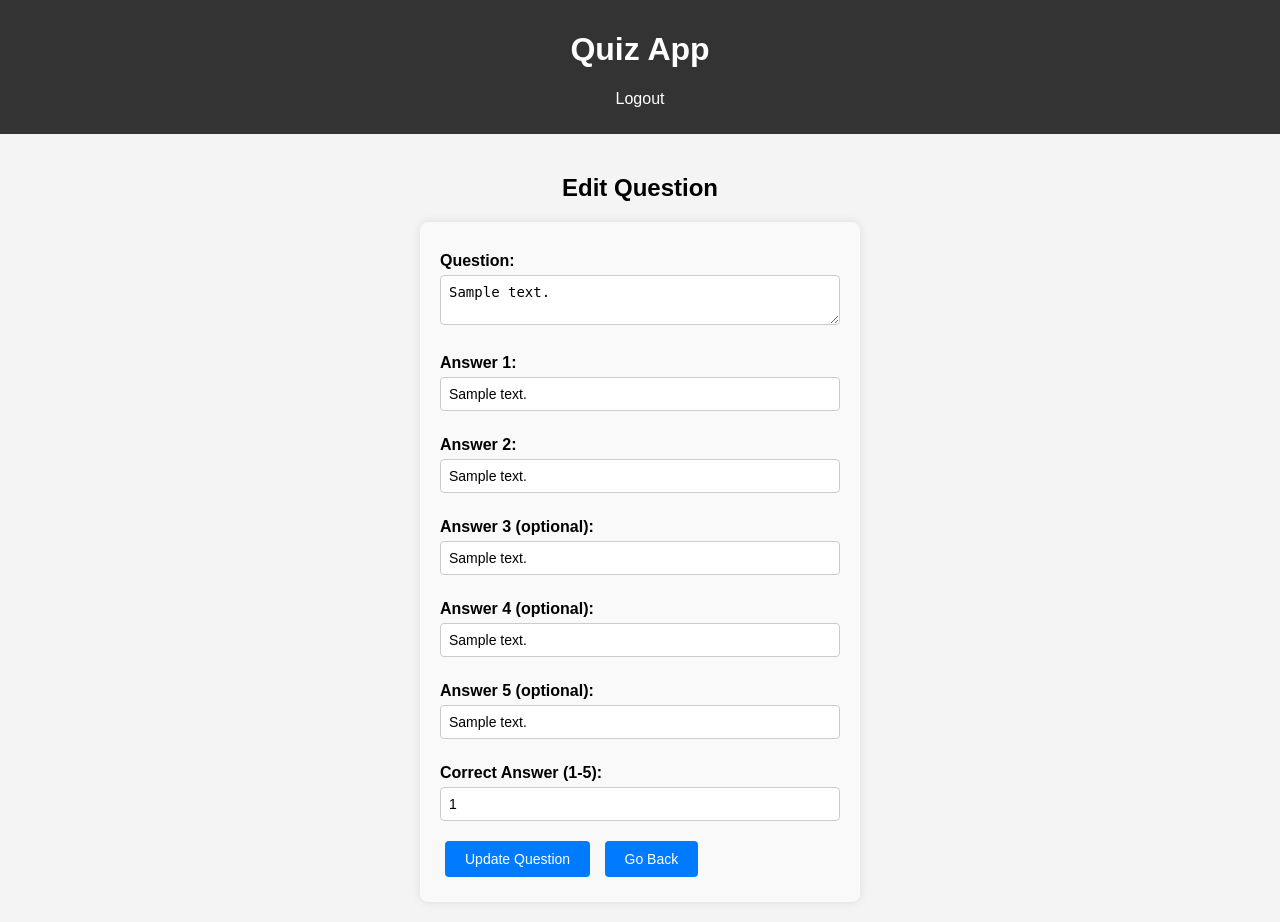
After one commit to yaaaamo/quiz_app_flask, a Flask app: page /edit_question/1 in a window 1280 px wide. The commit adds this page. Run offline with Flask 3, Linux system fonts and the light colour scheme; a user stored in the database is signed in; tables that the repository leaves empty hold one stand-in row (values such as "Sample post").

Commit message:
a user can modify their questions

```diff
--- a/app.py
+++ b/app.py
@@ -1,4 +1,4 @@
-from flask import Flask, render_template, redirect, url_for, request
+from flask import Flask, flash, render_template, redirect, url_for, request
 from flask_sqlalchemy import SQLAlchemy
 from flask_login import LoginManager, login_user, logout_user, login_required, current_user
 from models import db,Question,User
@@ -97,6 +97,28 @@ def view_questions():
     questions = Question.query.filter_by(user_id=user_id).all()
     return render_template('view_questions.html', questions=questions)
 
+@app.route('/edit_question/<int:question_id>', methods=['GET', 'POST'])
+@login_required
+def edit_question(question_id):
+    question = Question.query.get_or_404(question_id)
+    if question.user_id != current_user.id:
+        flash('You are not authorized to edit this question.')
+        return redirect(url_for('view_questions'))
+
+    if request.method == 'POST':
+        question.question_text = request.form['question_text']
+        question.answer_1 = request.form['answer_1']
+        question.answer_2 = request.form['answer_2']
+        question.answer_3 = request.form['answer_3']
+        question.answer_4 = request.form['answer_4']
+        question.answer_5 = request.form['answer_5']
+        question.correct_answer = request.form['correct_answer']
+        db.session.commit()
+        flash('Question updated successfully!')
+        return redirect(url_for('view_questions'))
+
+    return render_template('edit_question.html', question=question)
+
 @app.route('/index')
 def goIndex():
     return render_template('index.html')
--- /dev/null
+++ b/templates/edit_question.html
@@ -0,0 +1,37 @@
+{% extends "base.html" %}
+
+{% block title %}Edit Question - Quiz App{% endblock %}
+
+{% block content %}
+<h2>Edit Question</h2>
+<link rel="stylesheet" href="{{ url_for('static', filename='css/question.css') }}">
+<link rel="stylesheet" href="{{ url_for('static', filename='css/buttons.css') }}">
+
+<div class="form-container">
+    <form action="{{ url_for('edit_question', question_id=question.id) }}" method="POST">
+        <label for="question_text">Question:</label>
+        <textarea id="question_text" name="question_text" required>{{ question.question_text }}</textarea>
+
+        <label for="answer_1">Answer 1:</label>
+        <input type="text" id="answer_1" name="answer_1" value="{{ question.answer_1 }}" required>
+
+        <label for="answer_2">Answer 2:</label>
+        <input type="text" id="answer_2" name="answer_2" value="{{ question.answer_2 }}" required>
+
+        <label for="answer_3">Answer 3 (optional):</label>
+        <input type="text" id="answer_3" name="answer_3" value="{{ question.answer_3 }}">
+
+        <label for="answer_4">Answer 4 (optional):</label>
+        <input type="text" id="answer_4" name="answer_4" value="{{ question.answer_4 }}">
+
+        <label for="answer_5">Answer 5 (optional):</label>
+        <input type="text" id="answer_5" name="answer_5" value="{{ question.answer_5 }}">
+
+        <label for="correct_answer">Correct Answer (1-5):</label>
+        <input type="number" id="correct_answer" name="correct_answer" value="{{ question.correct_answer }}" min="1" max="5" required>
+
+        <button type="submit" class="btn btn-primary">Update Question</button>
+        <a href="{{ url_for('goIndex') }}" class="btn btn-primary">Go Back</a>
+    </form>
+</div>
+{% endblock %}
--- a/templates/view_questions.html
+++ b/templates/view_questions.html
@@ -32,6 +32,11 @@
                 <td>{{ question.answer_4 or 'N/A' }}</td>
                 <td>{{ question.answer_5 or 'N/A' }}</td>
                 <td>{{ question.correct_answer }}</td>
+                <td>
+                    <form action="{{ url_for('edit_question', question_id=question.id) }}" method="get" style="display: inline;">
+                        <button type="submit" class="btn btn-secondary">Edit</button>
+                    </form>
+                </td>
             </tr>
             {% endfor %}
         </tbody>
```
